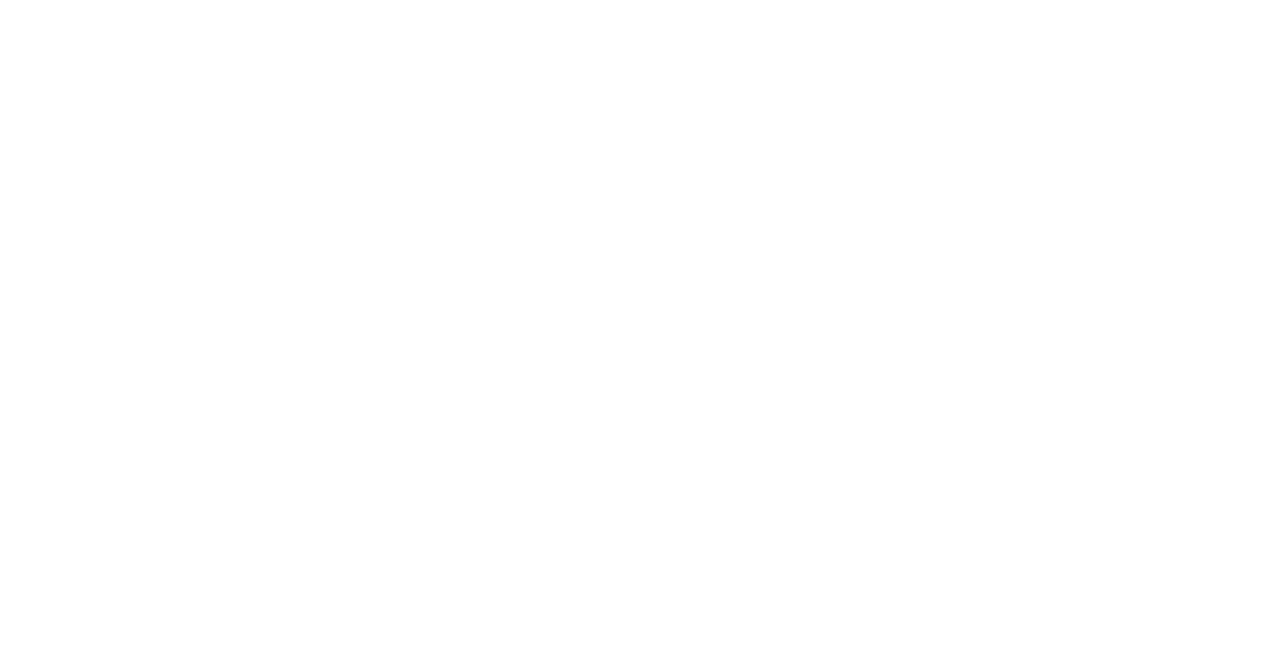
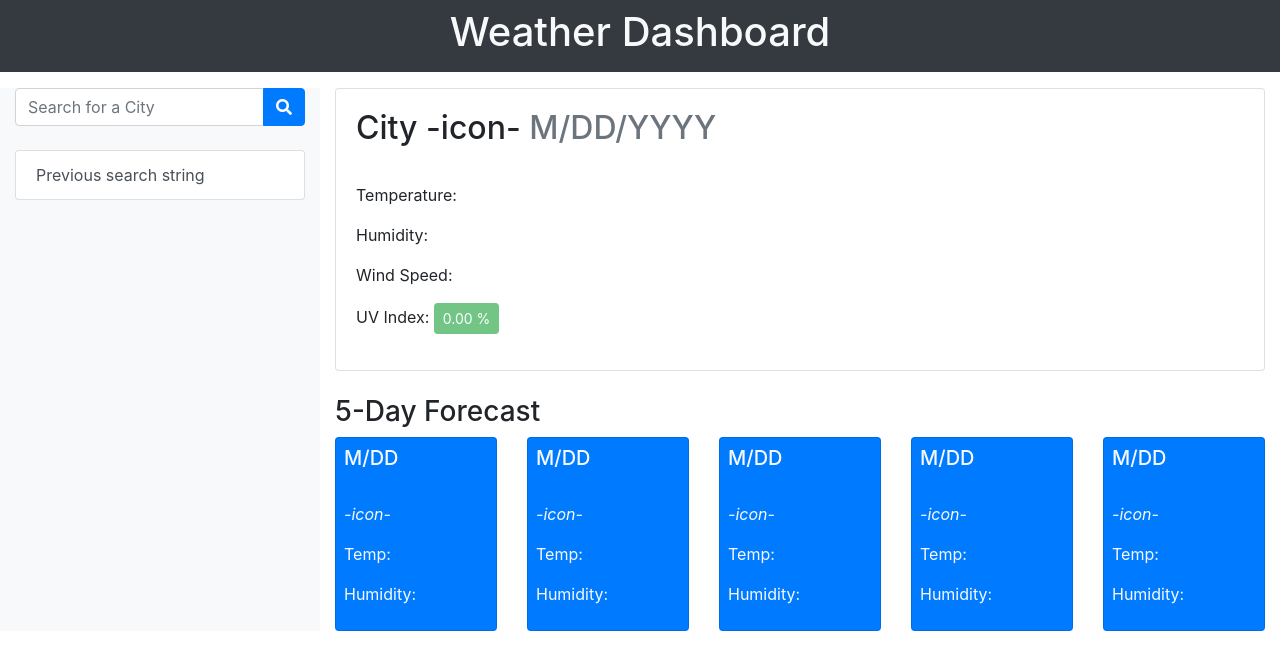
Before and after one commit to JoelDore/Weather-Dashboard, a plain HTML site: page index.html in a window 1280 px wide. Drawn offline with nearby package versions, Linux system fonts and the light colour scheme.

Commit message:
Built main layout using Bootstrap, added placeholder text

```diff
--- a/index.html
+++ b/index.html
@@ -3,13 +3,96 @@
 
 <head>
     <meta charset="UTF-8">
-    <meta name="viewport" content="width=device-width, initial-scale=1.0">
+    <meta name="viewport" content="width=device-width, initial-scale=1, shrink-to-fit=no">
+    <!-- Bootstrap CSS -->
+    <link rel='stylesheet' href='https://cdn.jsdelivr.net/npm/bootstrap@4.5.3/dist/css/bootstrap.min.css'
+        integrity='sha384-TX8t27EcRE3e/ihU7zmQxVncDAy5uIKz4rEkgIXeMed4M0jlfIDPvg6uqKI2xXr2' crossorigin='anonymous'>
+    <!-- Font Awesome -->
+    <link rel='stylesheet' href='https://use.fontawesome.com/releases/v5.8.1/css/all.css'
+        integrity='sha384-50oBUHEmvpQ+1lW4y57PTFmhCaXp0ML5d60M1M7uH2+nqUivzIebhndOJK28anvf' crossorigin='anonymous' />
     <title>Document</title>
-    <script src="Assets/JS/script.js"></script>
 </head>
 
 <body>
+    <header class="p-2 mb-3 bg-dark text-light text-center">
+        <h1>Weather Dashboard</h1>
+    </header>
+    <div class="container-fluid">
+        <div class="row">
 
+            <div class="col-md-3 bg-light">
+                <div class="input-group mb-4">
+                    <input type="text" class="form-control" placeholder="Search for a City" aria-label="City name"
+                        aria-describedby="searchBtn">
+                    <div class="input-group-append">
+                        <button class="btn btn-primary" type="button" id="searchBtn">
+                            <i class="fas fa-search"></i>
+                        </button>
+                    </div>
+                </div>
+                <div class="list-group" id="searchHistory">
+                    <button type="button" class="list-group-item list-group-item-action">Previous search string</button>
+                </div>
+            </div>
+
+            <div class="col-md-9">
+                <div class="card">
+                    <div class="card-body">
+                        <h2 class="card-title">City -icon- <span class="text-muted" id="currentDate">M/DD/YYYY</span>
+                        </h2>
+                        <br>
+                        <p>Temperature: <span id="temp"></span></p>
+                        <p>Humidity: <span id="humidity"></span></p>
+                        <p>Wind Speed: <span id="windSpeed"></span></p>
+                        <p>UV Index: <button disabled class="btn btn-sm btn-success" id="uvIndex">0.00 %</button></p>
+                    </div>
+                </div>
+                <br>
+                <h3>5-Day Forecast</h3>
+                <div class="card-deck">
+                    <div class="card p-2 bg-primary text-light" id="day-1">
+                        <h5>M/DD</h5><br>
+                        <p><i>-icon-</i></p>
+                        <p>Temp: </p>
+                        <p>Humidity: </p>
+                    </div>
+                    <div class="card p-2 bg-primary text-light" id="day-2">
+                        <h5>M/DD</h5><br>
+                        <p><i>-icon-</i></p>
+                        <p>Temp: </p>
+                        <p>Humidity: </p>
+                    </div>
+                    <div class="card p-2 bg-primary text-light" id="day-3">
+                        <h5>M/DD</h5><br>
+                        <p><i>-icon-</i></p>
+                        <p>Temp: </p>
+                        <p>Humidity: </p>
+                    </div>
+                    <div class="card p-2 bg-primary text-light" id="day-4">
+                        <h5>M/DD</h5><br>
+                        <p><i>-icon-</i></p>
+                        <p>Temp: </p>
+                        <p>Humidity: </p>
+                    </div>
+                    <div class="card p-2 bg-primary text-light" id="day-5">
+                        <h5>M/DD</h5><br>
+                        <p><i>-icon-</i></p>
+                        <p>Temp: </p>
+                        <p>Humidity: </p>
+                    </div>
+                </div>
+            </div>
+
+        </div>
+    </div>
+
+    <!-- jQuery Library -->
+    <script src='https://cdnjs.cloudflare.com/ajax/libs/jquery/3.2.1/jquery.min.js'></script>
+    <!-- Bootstrap JavaScript -->
+    <script src='https://cdn.jsdelivr.net/npm/bootstrap@4.5.3/dist/js/bootstrap.bundle.min.js'
+        integrity='sha384-ho+j7jyWK8fNQe+A12Hb8AhRq26LrZ/JpcUGGOn+Y7RsweNrtN/tE3MoK7ZeZDyx'
+        crossorigin='anonymous'></script>
+    <script src="Assets/JS/script.js"></script>
 </body>
 
 </html>
```
Also changed, not shown: 1 other file.
